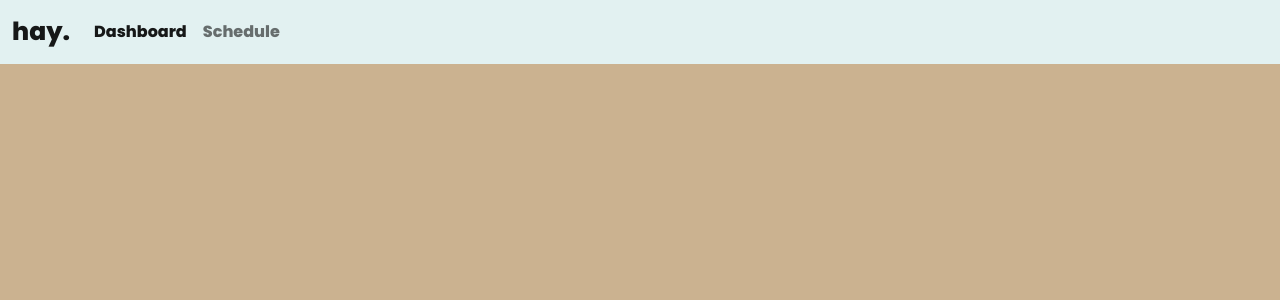
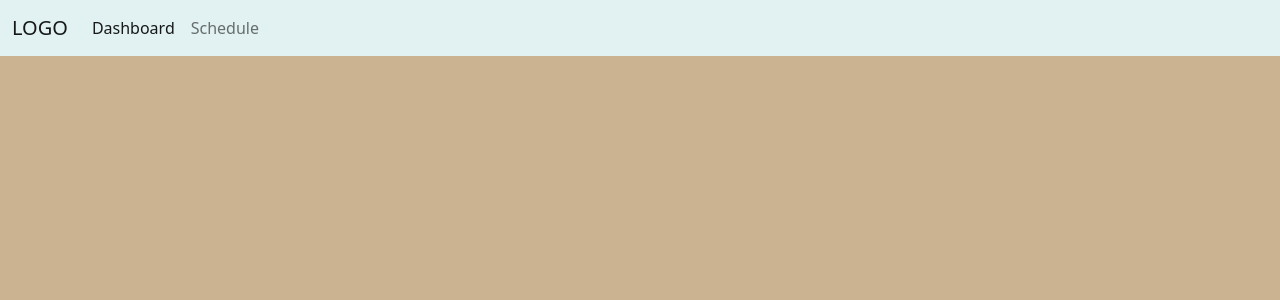
Before and after one commit to QuincyMillerDev/HackUCONN-2022, a Django app: page / in a window 1280 px wide. Shown: the top 300 px of the page. Run offline with Django 4.2, Linux system fonts and the light colour scheme.

Commit message:
Revert "more navigation"
This reverts commit 47f155bb65b27b6e433b8c31abb0781929383de2.

```diff
--- a/hay/haysite/static/css/style.css
+++ b/hay/haysite/static/css/style.css
@@ -3,9 +3,4 @@
 }
 body {
     background: #CBB290;
-    font-family: 'Poppins', sans-serif;
 }
-.logo {
-    color: #986b94;
-    font-size: 25px;
-}
--- a/hay/haysite/templates/hay/main.html
+++ b/hay/haysite/templates/hay/main.html
@@ -7,15 +7,12 @@
         <meta charset="UTF-8">
         <meta name="viewport" content="width=device-width, initial-scale=1.0">
         <link href="https://cdn.jsdelivr.net/npm/bootstrap@5.1.3/dist/css/bootstrap.min.css" rel="stylesheet" integrity="sha384-1BmE4kWBq78iYhFldvKuhfTAU6auU8tT94WrHftjDbrCEXSU1oBoqyl2QvZ6jIW3" crossorigin="anonymous">
-        <link rel="preconnect" href="https://fonts.googleapis.com">
-        <link rel="preconnect" href="https://fonts.gstatic.com" crossorigin>
-        <link href="https://fonts.googleapis.com/css2?family=Poppins:wght@800&display=swap" rel="stylesheet">
         <link href="{% static 'css/style.css' %}" rel="stylesheet">
     </head>
     <body>
         <nav class="navbar navbar-expand-lg navbar-light bg-nav">
             <div class="container-fluid">
-              <a class="navbar-brand logo" href="#">hay.</a>
+              <a class="navbar-brand" href="#">LOGO</a>
               <button class="navbar-toggler" type="button" data-bs-toggle="collapse" data-bs-target="#navbarNavAltMarkup" aria-controls="navbarNavAltMarkup" aria-expanded="false" aria-label="Toggle navigation">
                 <span class="navbar-toggler-icon"></span>
               </button>
```
